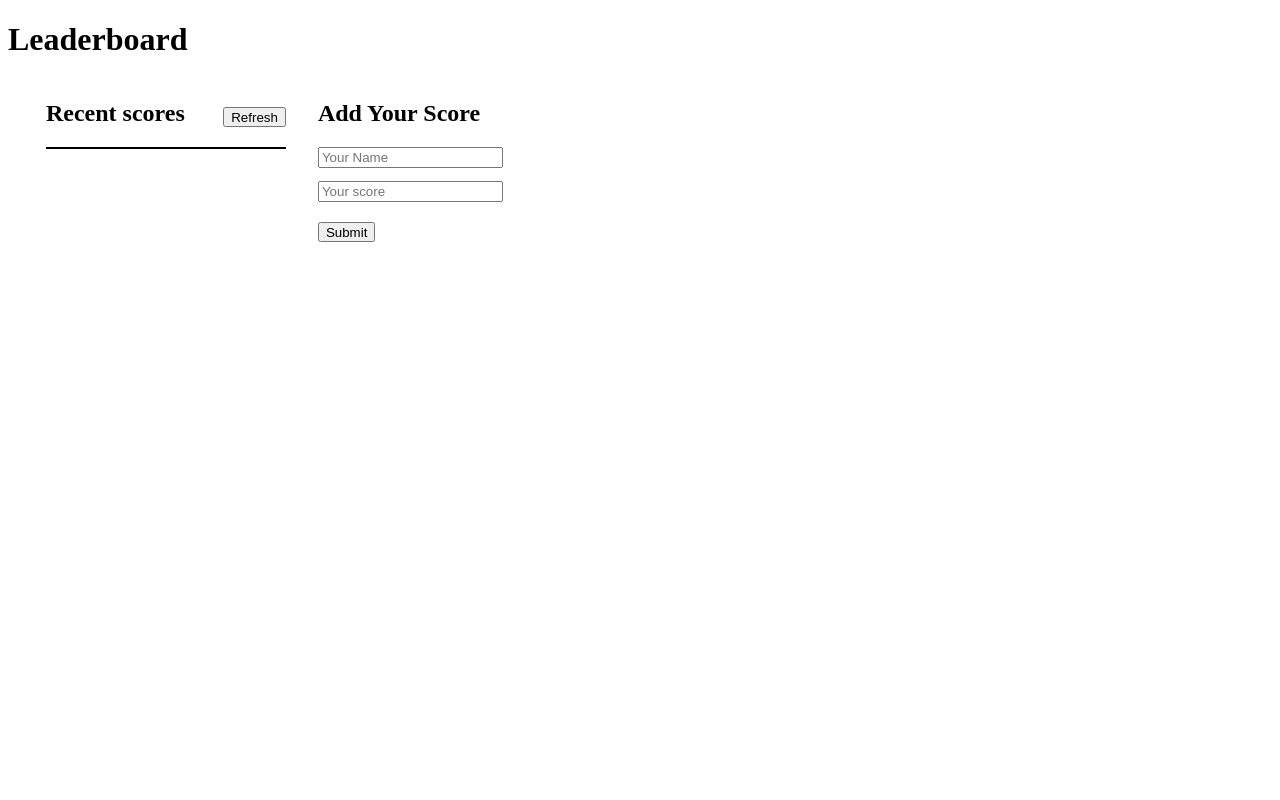
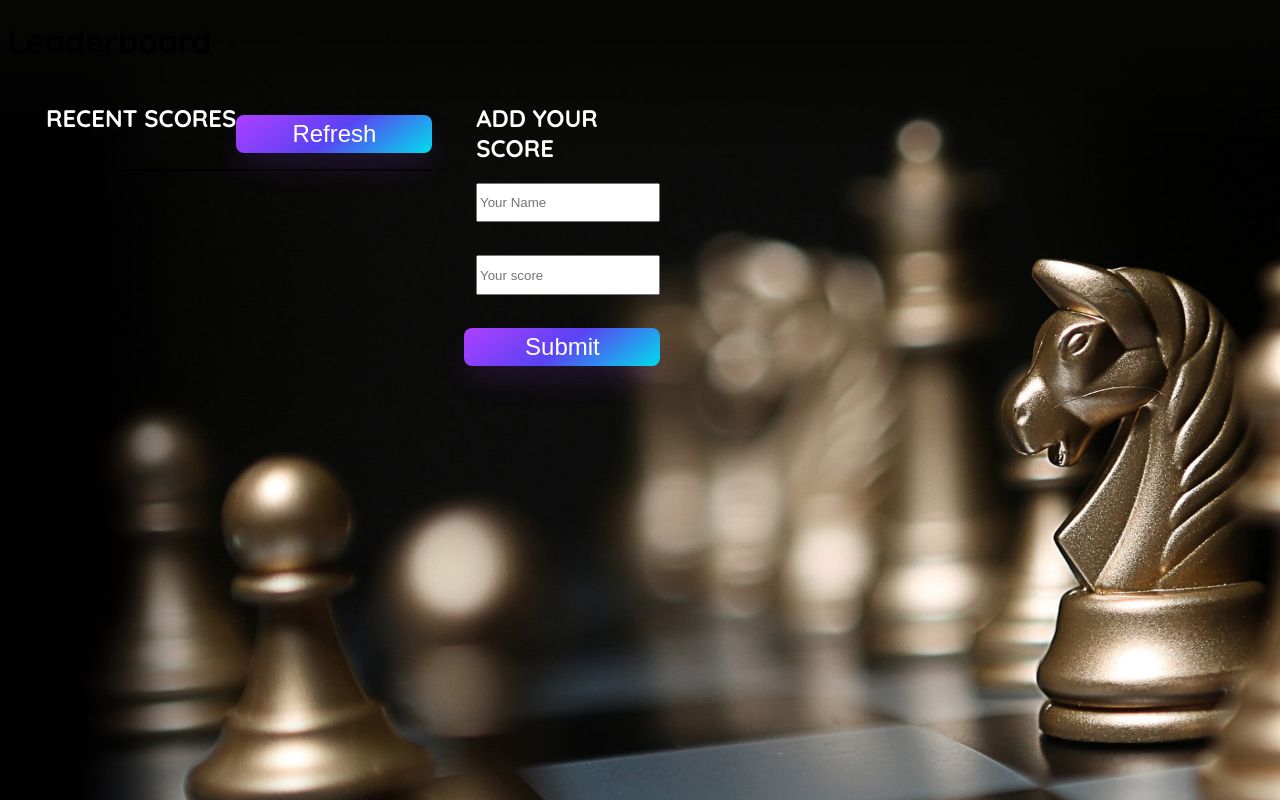
Before and after one commit to samwel-mongare/Leaderboard, a website built with webpack: page src/index.html in a window 1280 px wide. Built offline with nearby package versions, Linux system fonts and the light colour scheme.

Commit message:
Add styling to the leaderboard

```diff
--- a/src/index.html
+++ b/src/index.html
@@ -13,14 +13,14 @@
     <main>
         <div class="display_scores">
         <div class="scores_title">
-            <h2>Recent scores</h2>
+            <h2>RECENT SCORES</h2>
             <button type="reset" id="leaderBoard-input">Refresh</button>
         </div>
         <ul class="score_table" id="score_table">
         </ul>
         </div>
         <div class="score_input">
-            <h2>Add Your Score</h2>
+            <h2>ADD YOUR SCORE</h2>
             <form action="/" id="input-container">
                 <input type="text" placeholder="Your Name" id="player-input"><br>
                 <input type="number" placeholder="Your score" id="score-input" required><br>
--- a/src/js/addRefresh.js
+++ b/src/js/addRefresh.js
@@ -39,7 +39,7 @@ export const displayElements = (() => {
   for (let i = 0; i < outList.length; i++) {
     const hale = document.getElementById('score_table');
     hale.innerHTML += `
-        <li>${outList[i].user} :  ${outList[i].score}</li>`;
+        <li>${outList[i].user} : <b>${outList[i].score}</b></li>`;
   }
   save();
 });
--- a/src/styles/style.css
+++ b/src/styles/style.css
@@ -1,29 +1,100 @@
+@import url('https://fonts.googleapis.com/css2?family=Quicksand:wght@700&display=swap');
+
+body {
+  background-image: url(wall.jpg);
+  font-family: 'quicksand', sans-serif;
+}
+
 main {
   display: grid;
-  grid-template-columns: 1fr 1fr;
-  width: 40vw;
+  grid-template-columns: 0.6fr 0.4fr;
+  width: 45vw;
   gap: 2rem;
   margin-left: 3%;
+}
+
+.score_input h2 {
+  color: white;
+  margin-left: 6%;
 }
 
 .scores_title {
   display: flex;
   justify-content: space-between;
+  white-space: nowrap;
+  color: white;
 }
 
-button {
-  height: 1.5em;
-  margin-top: 0.5em;
-  align-self: center;
+form {
+  display: flex;
+  flex-direction: column;
 }
 
 ul {
   list-style-type: none;
   border: 1px solid black;
-  margin: 0;
+  margin-top: 1em;
+  padding-left: 0;
+}
+
+li {
+  display: flex;
+  justify-content: space-between;
+  height: 1.5em;
   padding-left: 0.5em;
+  padding-right: 1em;
+  padding-top: 0.5em;
+}
+
+li:nth-child(even) {
+  background: #fff;
+}
+
+li:nth-child(odd) {
+  background: #ccc;
 }
 
 input {
   margin-bottom: 1em;
+  height: 2.5em;
+  width: 90%;
+  align-self: flex-end;
 }
+
+button {
+  align-items: center;
+  align-self: flex-end;
+  background-image: linear-gradient(144deg, #af40ff, #5b42f3 50%, #00ddeb);
+  border: 0;
+  border-radius: 8px;
+  box-shadow: rgba(151, 65, 252, 0.2) 0 15px 30px -5px;
+  box-sizing: border-box;
+  color: #fff;
+  display: flex;
+  font-family: Phantomsans, sans-serif;
+  font-size: 20px;
+  justify-content: center;
+  line-height: 1em;
+  height: 1.5em;
+  max-width: 100%;
+  min-width: 140px;
+  padding: 19px 24px;
+  text-decoration: none;
+  user-select: none;
+  -webkit-user-select: none;
+  touch-action: manipulation;
+  white-space: nowrap;
+  cursor: pointer;
+}
+
+button:active,
+button:hover {
+  outline: 0;
+}
+
+@media (min-width: 768px) {
+  button {
+    font-size: 24px;
+    min-width: 196px;
+  }
+}
```
Also changed, not shown: app_screenshot.png, dist/7facdd2c19270bb097d9.jpg (added), dist/index.html, dist/main.js, src/styles/wall.jpg (added), src/styles/wall2.jpg (added).
